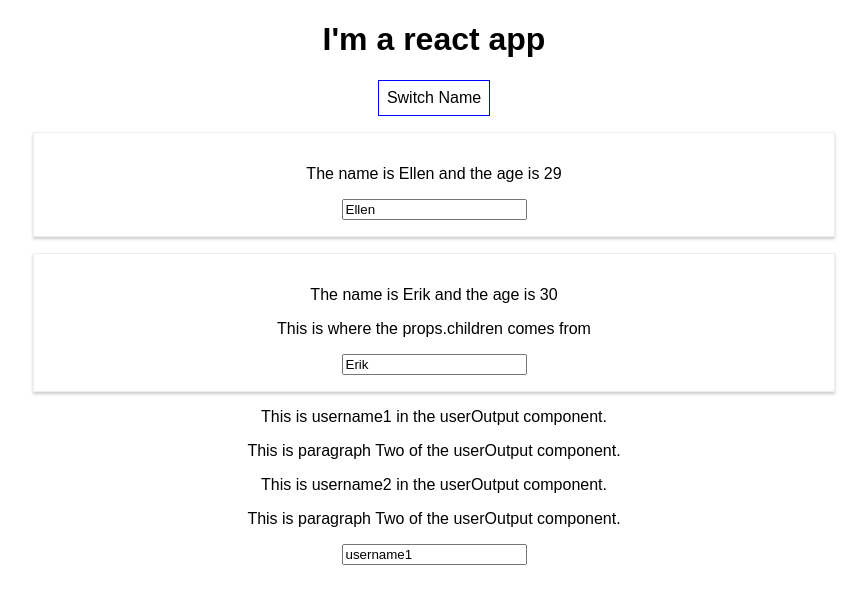
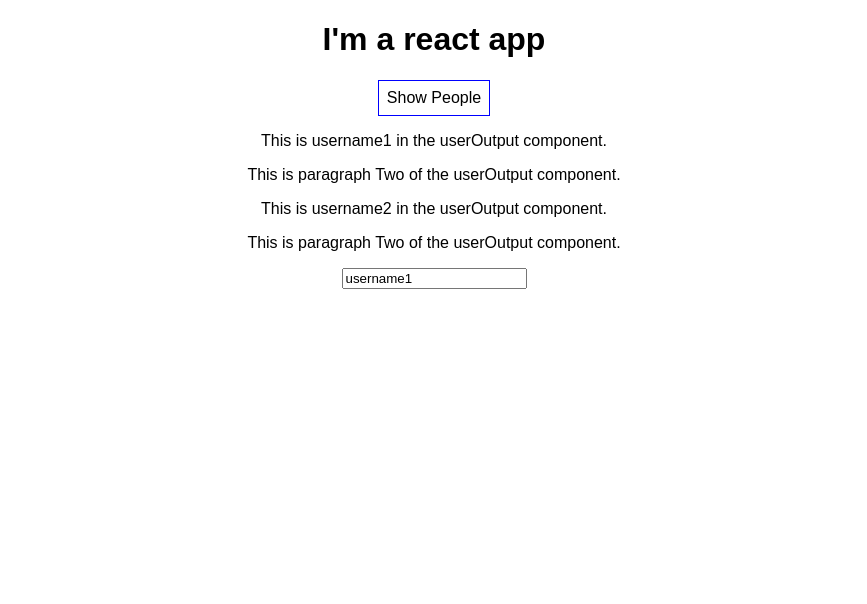
Before and after one commit to EllenMHuffman/react16_complete_guide, a React (Create React App) app in the folder complete-guide/: page / in a window 1280 px wide. Shown: the top 604 px of the page, without its empty margins (206-1073 px from the left). Built offline with nearby package versions, Linux system fonts and the light colour scheme.

Commit message:
outputted persons components using conditional lists

```diff
--- a/complete-guide/src/App.js
+++ b/complete-guide/src/App.js
@@ -13,17 +13,13 @@
       usernames: [
           'username1',
           'username2',
-      ]
+      ],
+      showPersons: false,
   };
 
-  switchNameHandler = () => {
-      console.log('Was clicked!');
-      this.setState({
-        persons: [
-          {name: 'Ellen', age: 25},
-          {name: 'Erik', age: 35},
-        ]
-      });
+  togglePersonsHandler = () => {
+      const doesShow = this.state.showPersons
+      this.setState({showPersons: !doesShow});
   };
 
   nameChangeHandler = (event) => {
@@ -53,27 +49,30 @@
           cursor: 'pointer'
       };
 
+      let persons = null;
+
+      if (this.state.showPersons) {
+          persons = (
+              <div>
+                  {this.state.persons.map(person => {
+                      return <Person
+                          name={person.name}
+                          age={person.age}/>
+                  })}
+              </div>
+          )
+      }
+
     return (
       <div className="App">
         <h1>I'm a react app</h1>
           <button
               style={style}
-              onClick={this.switchNameHandler}
+              onClick={this.togglePersonsHandler}
           >
-              Switch Name
+              Show People
           </button>
-        <Person
-            name={this.state.persons[0].name}
-            age={this.state.persons[0].age}
-            click={this.switchNameHandler}
-        />
-        <Person
-            name={this.state.persons[1].name}
-            age={this.state.persons[1].age}
-            changeName={this.nameChangeHandler}
-        >
-            This is where the props.children comes from
-        </Person>
+          {persons}
         <UserOutput username={this.state.usernames[0]}/>
         <UserOutput username={this.state.usernames[1]}/>
         <UserInput changeUsername={this.usernameChangeHandler} username={this.state.usernames[0]}/>
```
